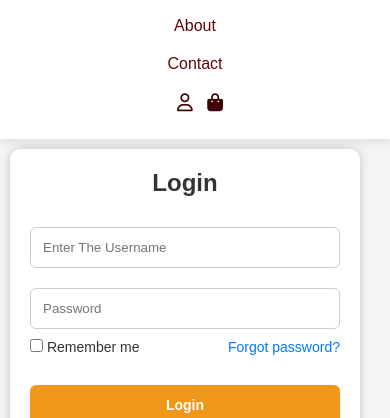
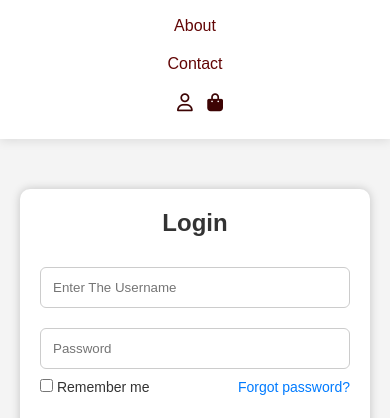
Before and after one commit to Keerthana-Natarajan/Dry_fruit, a plain HTML site: page login.html in a window 390 px wide. Shown: the part 115-533 px from the top of the page. Drawn offline with Linux system fonts and the light colour scheme; a web font is replaced by a local one.

Commit message:
Update login.css

```diff
--- a/login.css
+++ b/login.css
@@ -101,7 +101,7 @@ html, body {
 /* -----login------ */
 .login {
   margin: 50px auto;
-  /* align-items: center; */
+
   background: white;
   padding: 30px;
   width: 100%;
@@ -251,7 +251,7 @@ button.facebook {
   }
 
   .login {
-    margin: 10px;
+    margin: 50px auto;
     padding: 20px;
   }
 
```
